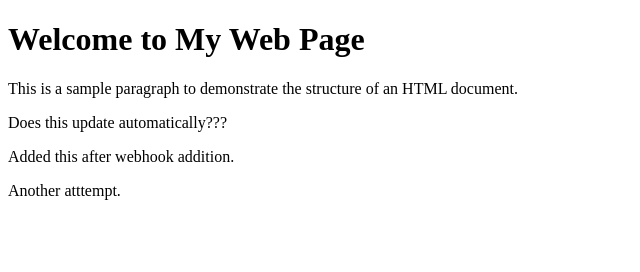
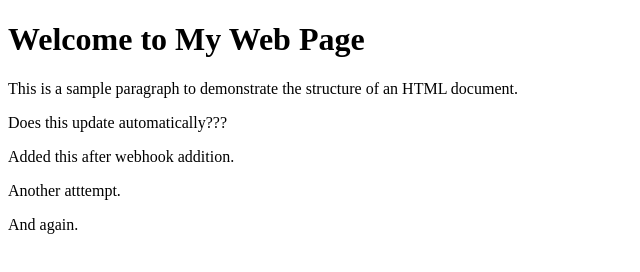
Before and after one commit to cabuk79/CoolifyTrial, a plain HTML site: page index.html in a window 1280 px wide. Shown: the full height of the page, 0-640 px from the left. Drawn offline with Linux system fonts and the light colour scheme.

Commit message:
Fith commit

```diff
--- a/index.html
+++ b/index.html
@@ -16,4 +16,6 @@
     <p>Added this after webhook addition.</p>
 
     <p>Another atttempt.</p>
+
+    <p>And again.</p>
 </body>
```
